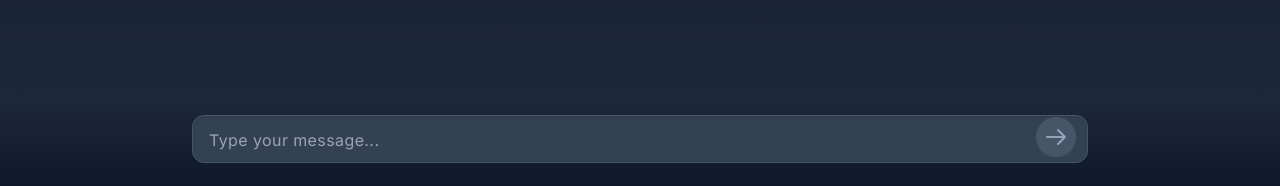
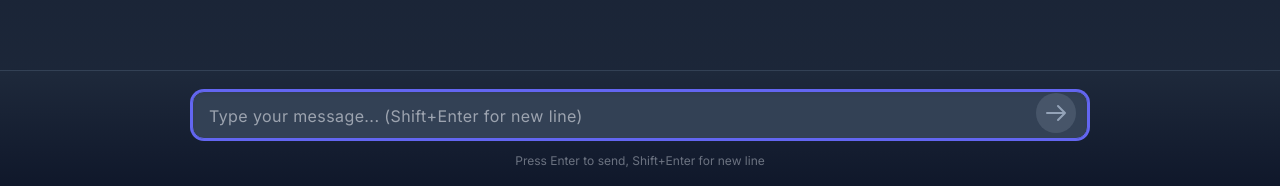
Before and after one commit to antash-mishra/verifast-frontend, a React (Vite) app: page / in a window 1280 px wide. Shown: the part 611-797 px from the top of the page. Built offline with nearby package versions, Linux system fonts and the light colour scheme; no server answers.

Commit message:
chat input box issue resolve

```diff
--- a/src/components/ChatInput.jsx
+++ b/src/components/ChatInput.jsx
@@ -11,16 +11,26 @@ const ChatInput = ({ onSendMessage, isLoading }) => {
       // Reset height to auto to calculate correct scrollHeight
       textareaRef.current.style.height = 'auto';
 
-      // Set new height based on scrollHeight (content height)
-      const newHeight = Math.min(textareaRef.current.scrollHeight, 150);
+      // Calculate the scrollHeight (content height)
+      const scrollHeight = textareaRef.current.scrollHeight;
+
+      // Set new height based on scrollHeight with a minimum of 48px and maximum of 150px
+      const newHeight = Math.max(48, Math.min(scrollHeight, 150));
       textareaRef.current.style.height = `${newHeight}px`;
 
       // Calculate rows for the textarea based on content
       const lineHeight = 24; // Approximate line height in pixels
-      const newRows = Math.min(Math.ceil(newHeight / lineHeight), 6);
+      const newRows = Math.max(1, Math.min(Math.ceil(newHeight / lineHeight), 6));
       setRows(newRows);
     }
   }, [message]);
+
+  // Focus textarea when the component mounts or when isLoading changes to false
+  useEffect(() => {
+    if (!isLoading && textareaRef.current) {
+      textareaRef.current.focus();
+    }
+  }, [isLoading]);
 
   const handleSendMessage = () => {
     if (message.trim() && !isLoading) {
@@ -28,7 +38,7 @@ const ChatInput = ({ onSendMessage, isLoading }) => {
       setMessage('');
       // Reset height after sending
       if (textareaRef.current) {
-        textareaRef.current.style.height = 'auto';
+        textareaRef.current.style.height = '48px';
       }
       setRows(1);
     }
@@ -43,22 +53,26 @@ const ChatInput = ({ onSendMessage, isLoading }) => {
   };
 
   return (
-    <div className="bg-gradient-to-b from-slate-800 to-slate-900 p-3 md:p-5 shadow-lg">
+    <div className="bg-gradient-to-b from-slate-800 to-slate-900 p-3 md:p-5 border-t border-slate-700 shadow-lg">
       <div className="max-w-4xl mx-auto relative">
         <textarea
           ref={textareaRef}
           value={message}
           onChange={(e) => setMessage(e.target.value)}
           onKeyDown={handleKeyDown}
-          placeholder="Type your message..."
-          className="w-full pl-4 pr-12 py-3 bg-slate-700 text-gray-100 rounded-xl border border-slate-600 focus:border-indigo-500 focus:ring-2 focus:ring-indigo-500 transition-all duration-300 shadow-inner resize-none text-sm md:text-base font-normal tracking-wide leading-relaxed placeholder-gray-400"
+          placeholder="Type your message... (Shift+Enter for new line)"
+          className="w-full min-h-[48px] pl-4 pr-14 py-3 bg-slate-700 text-gray-100 rounded-xl border border-slate-600 focus:border-indigo-500 focus:ring-2 focus:ring-indigo-500 focus:outline-none transition-all duration-300 shadow-inner resize-none text-sm md:text-base font-normal tracking-wide leading-relaxed placeholder-gray-400"
           rows={rows}
           disabled={isLoading}
+          style={{
+            overflowY: rows > 1 ? 'auto' : 'hidden',
+          }}
         />
         <button
           onClick={handleSendMessage}
           disabled={!message.trim() || isLoading}
-          className={`absolute right-3 bottom-2.5 md:bottom-3 transition-all duration-300 rounded-full h-8 w-8 md:h-10 md:w-10 flex items-center justify-center ${
+          aria-label="Send message"
+          className={`absolute right-3 bottom-3 transition-all duration-300 rounded-full h-9 w-9 md:h-10 md:w-10 flex items-center justify-center ${
             message.trim() && !isLoading
               ? 'bg-indigo-500 text-white hover:bg-indigo-600 transform hover:scale-105'
               : 'bg-slate-600 text-slate-400 cursor-not-allowed'
@@ -76,6 +90,9 @@ const ChatInput = ({ onSendMessage, isLoading }) => {
           )}
         </button>
       </div>
+      <div className="text-center text-xs text-gray-500 mt-2 hidden md:block">
+        Press Enter to send, Shift+Enter for new line
+      </div>
     </div>
   );
 };
```
